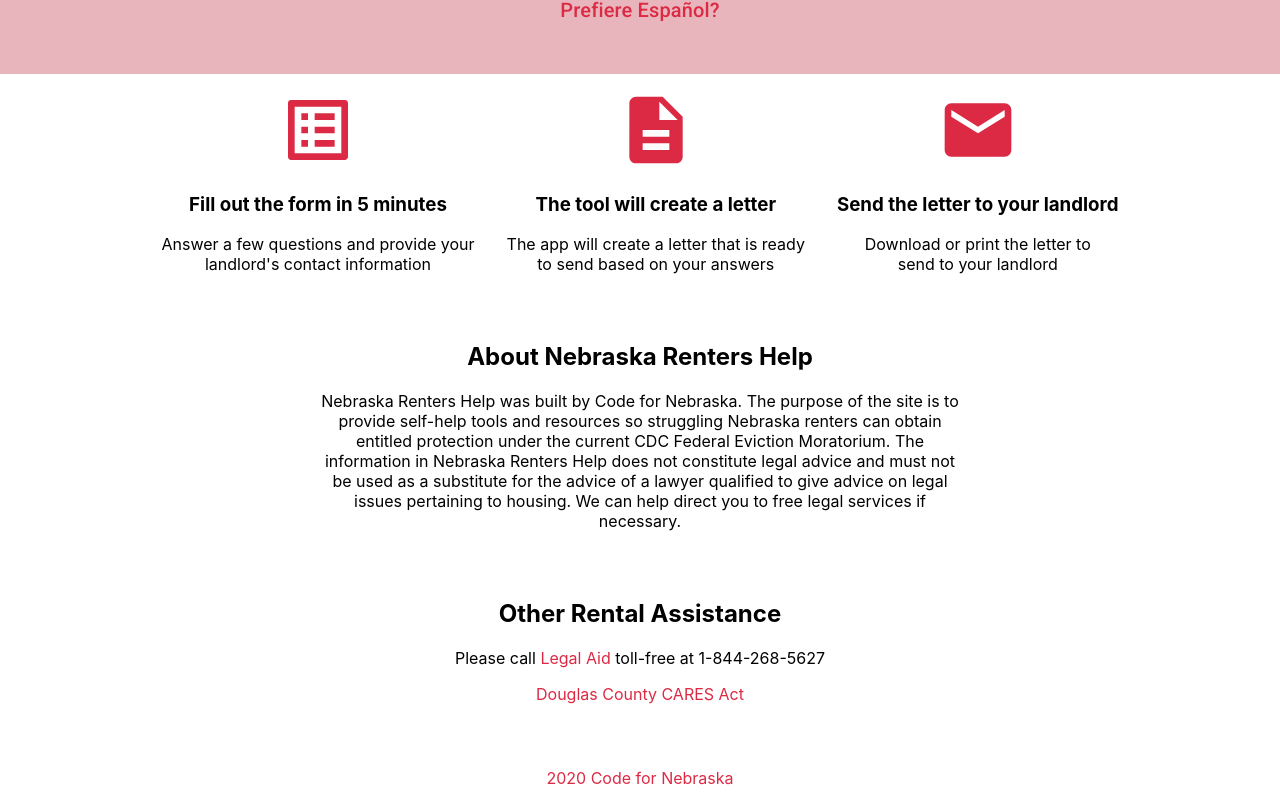
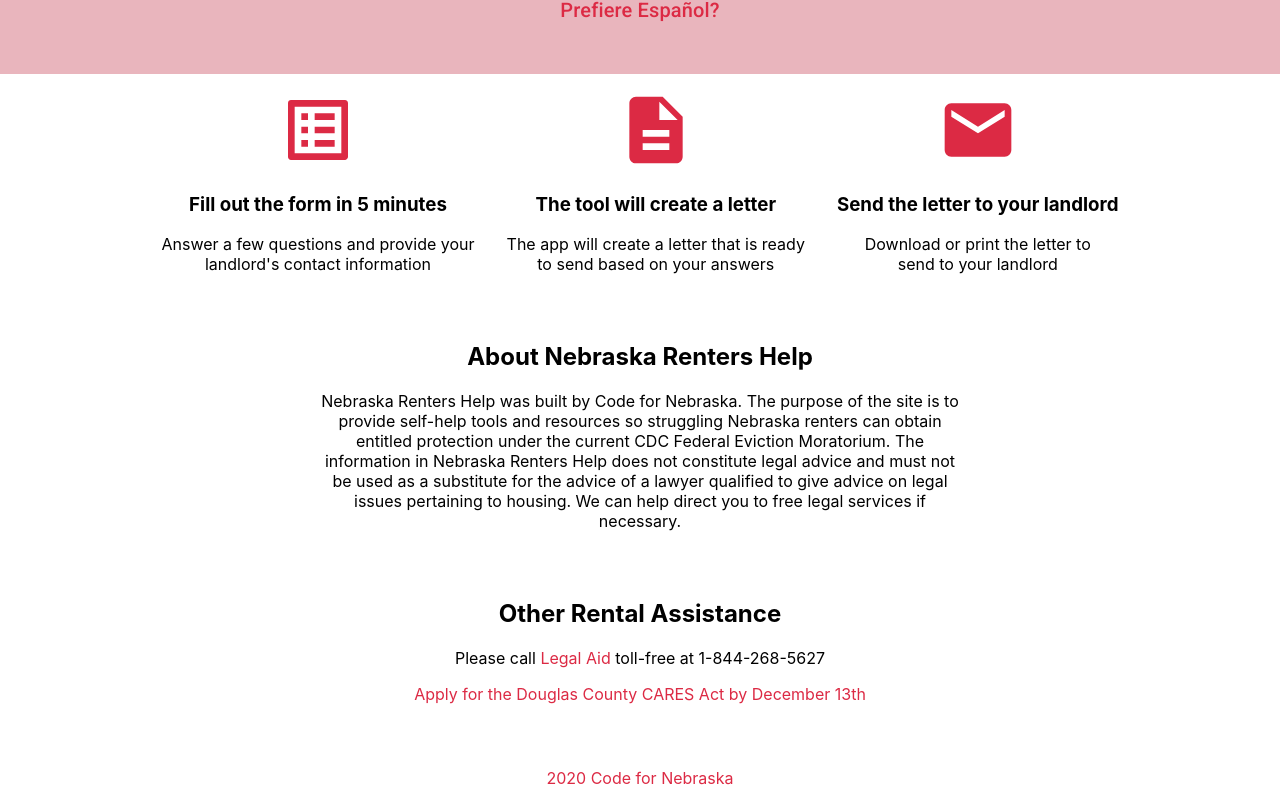
Before and after one commit to opennebraska/renters-help, a React (Create React App) app: page / in a window 1280 px wide. Shown: the part 593-1397 px from the top of the page. Built offline with nearby package versions, Linux system fonts and the light colour scheme.

Commit message:
Updating message for CARES link

```diff
--- a/src/translations/en.js
+++ b/src/translations/en.js
@@ -24,7 +24,7 @@ const translations = {
             '7.5% of one’s adjusted gross income for the year.',
         affordRentExtraordinaryQuestion: 'What are "extraordinary medical costs"?',
         attemptingToPayTitle: 'I am doing my best to pay as much rent as I can, given my circumstances',
-        douglasCountyCaresAct: 'Douglas County CARES Act',
+        douglasCountyCaresAct: 'Apply for the Douglas County CARES Act by December 13th',
         failedQualificationTitle: 'Sorry, it looks like you don\'t qualify',
         failedQualificationBody: 'If the answers you gave indicate you don\'t qualify, you can restart but please proceed with caution and ' +
             'remember that you must answer these questions truthfully. You could be subject to civil or criminal ' +
--- a/src/translations/es.js
+++ b/src/translations/es.js
@@ -23,7 +23,7 @@ const translations = {
         affordRentExtraordinaryExplained: 'Un gasto médico "extraordinario" es cualquier gasto médico no reembolsado que exceda el 7.5% del ingreso bruto ajustado de una persona ese año.',
         affordRentExtraordinaryQuestion: '¿Qué significa "gastos médicos extraordinarios"?',
         attemptingToPayTitle: 'Estoy haciendo todo lo posible para realizar pagos parciales a tiempo como lo permitan mis circunstancias',
-        douglasCountyCaresAct: 'El Acto CARES en Douglas County',
+        douglasCountyCaresAct: 'Se debe enviar su aplicación antes del 13 de diciembre de 2020',
         failedQualificationTitle: 'Lo sentimos. Parece que no califica.',
         failedQualificationBody: 'Si sus respuestas indican que no califica, se puede reiniciar, pero proceda con precaución y recuerde que tiene que responder honestamente a las preguntas. Usted podría estar sujeto a sanciones civiles o penales si mienta en estos formularios. Si necesita servicios legales, se puede solicitar ayuda gratis de Legal Aid:',
         governmentHelpTitle: '¿Hizo todo lo posible para obtener cualquier asistencia gubernamental que haya disponible para pagar el alquiler?',
```
